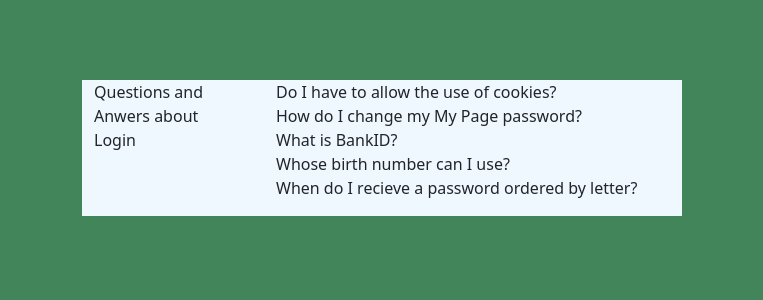
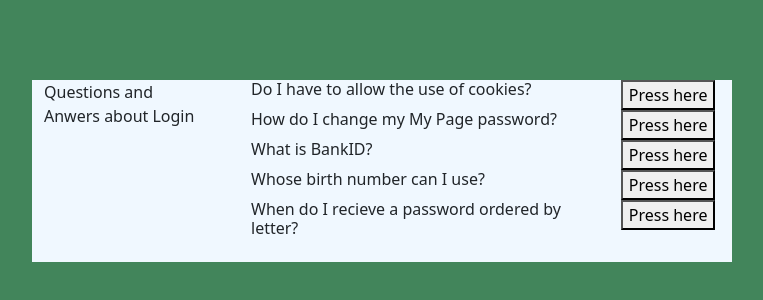
Before and after one commit to ariolam/accordion, a React (Create React App) app: page / in a window 1280 px wide. Shown: the top 300 px of the page, without its empty margins (258-1021 px from the left). Built offline with nearby package versions, Linux system fonts and the light colour scheme.

Commit message:
Fetched the questions and created the button

```diff
--- a/src/App.css
+++ b/src/App.css
@@ -2,7 +2,7 @@ body {
   background-color: #42855b;
 }
 .container {
-  max-width: 600px;
+  max-width: 700px;
   background-color: aliceblue;
   margin-top: 80px;
 }
--- a/src/questions.js
+++ b/src/questions.js
@@ -1,7 +1,18 @@
 import React from "react";
 
 function questions({ question }) {
-  return <div> {question.title}</div>;
+  return (
+    <div className="question-container">
+      <div className="row">
+        <div className="col-9">
+          <h6> {question.title}</h6>
+        </div>
+        <div className="col-3">
+          <button> Press here </button>
+        </div>
+      </div>
+    </div>
+  );
 }
 
 export default questions;
```
